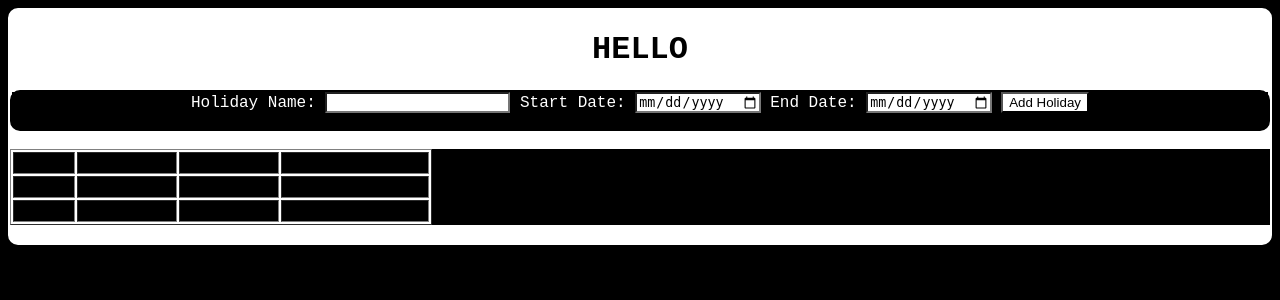
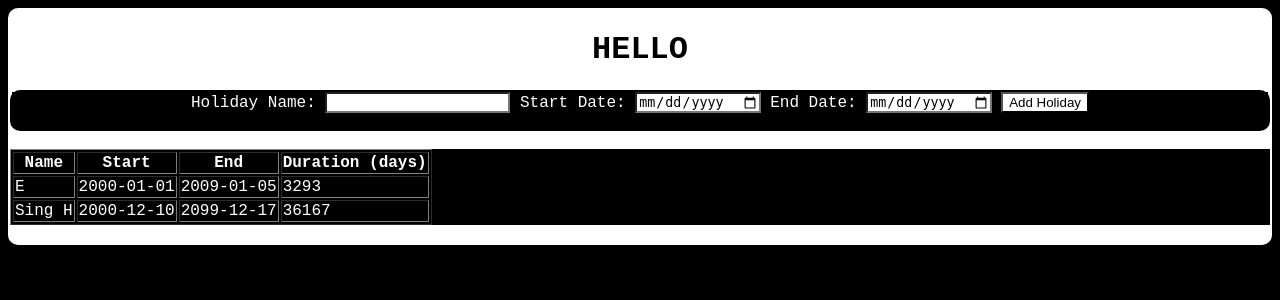
Before and after one commit to JaydenJonathan/Holiday-Tracker-JJO, a Flask app: page / in a window 1280 px wide. Shown: the top 300 px of the page. Run offline with Flask 3, Linux system fonts and the light colour scheme; data comes from the database, SQL or seed files in the repository; both versions use the stored data as it was after the commit.

Commit message:
commit 3

```diff
--- a/templates/index.html
+++ b/templates/index.html
@@ -35,7 +35,7 @@
                 background-color: white;
             }
             table {
-                background-color: white;
+                color: white;
             }
         </style>
     </head>
```
Also changed, not shown: t_list.db.
